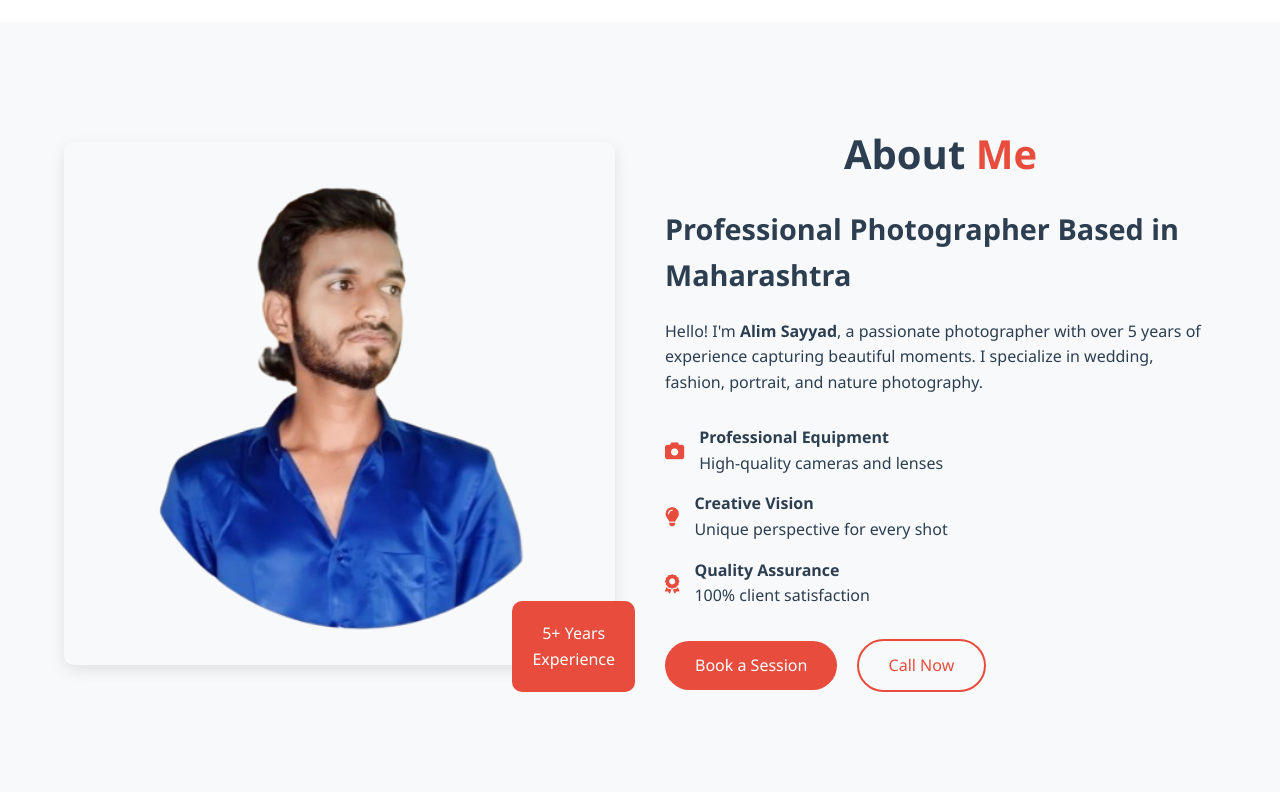
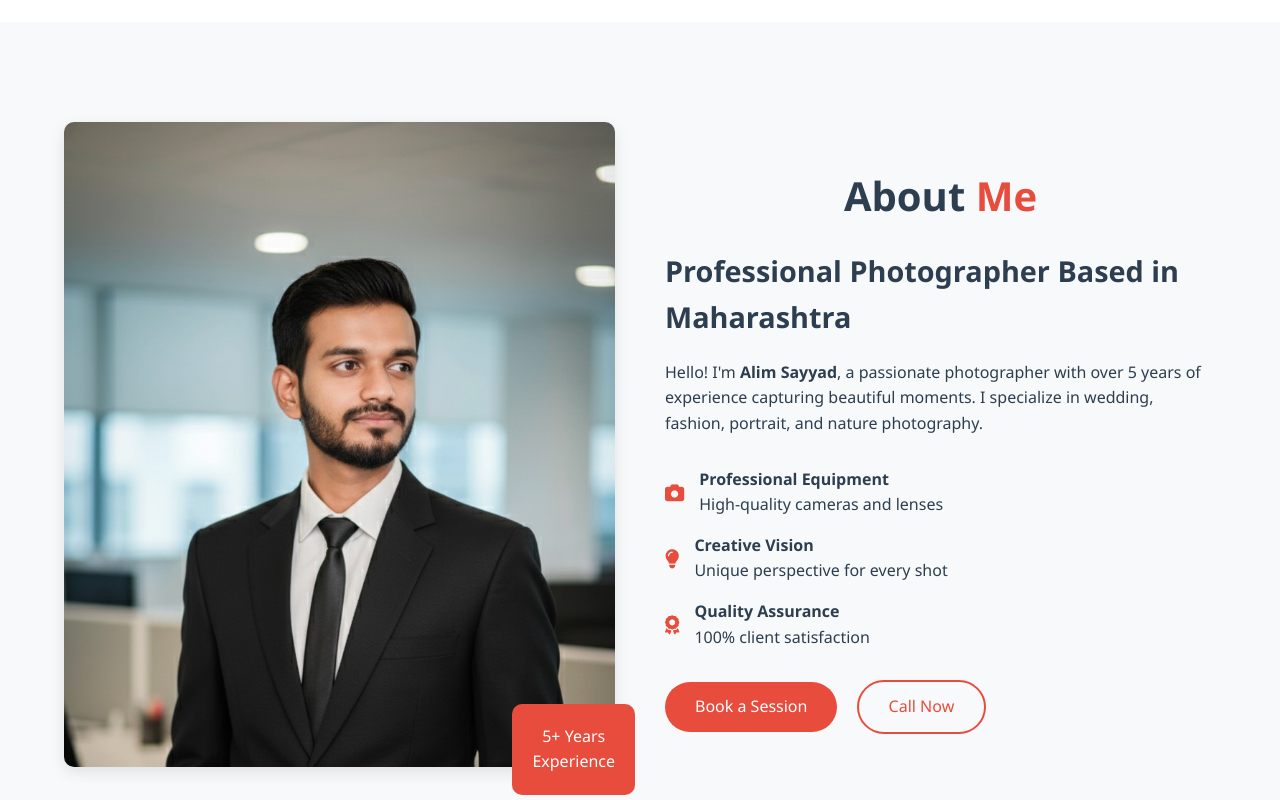
Before and after one commit to Alim021/Photoshop, a plain HTML site: page photoweb/index.html in a window 1280 px wide. Shown: the part 2000-2800 px from the top of the page. Drawn offline with nearby package versions, Linux system fonts and the light colour scheme.

Commit message:
Update photographer image source in index.html

```diff
--- a/photoweb/index.html
+++ b/photoweb/index.html
@@ -823,7 +823,7 @@
     <section class="about-section" id="about">
         <div class="about-content">
             <div class="about-image">
-                <img src="img/ALI.png" alt="Alim Sayyad - Photographer">
+                <img src="img/alim.jpg" alt="Alim Sayyad - Photographer">
                 <div class="experience-badge">
                     <span>5+ Years</span>
                     <p>Experience</p>
```
